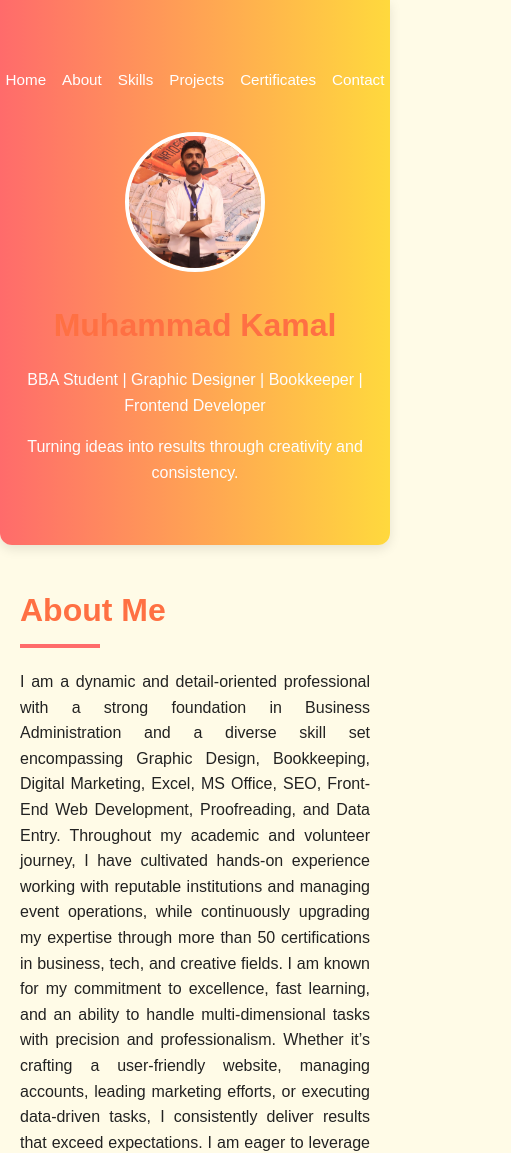
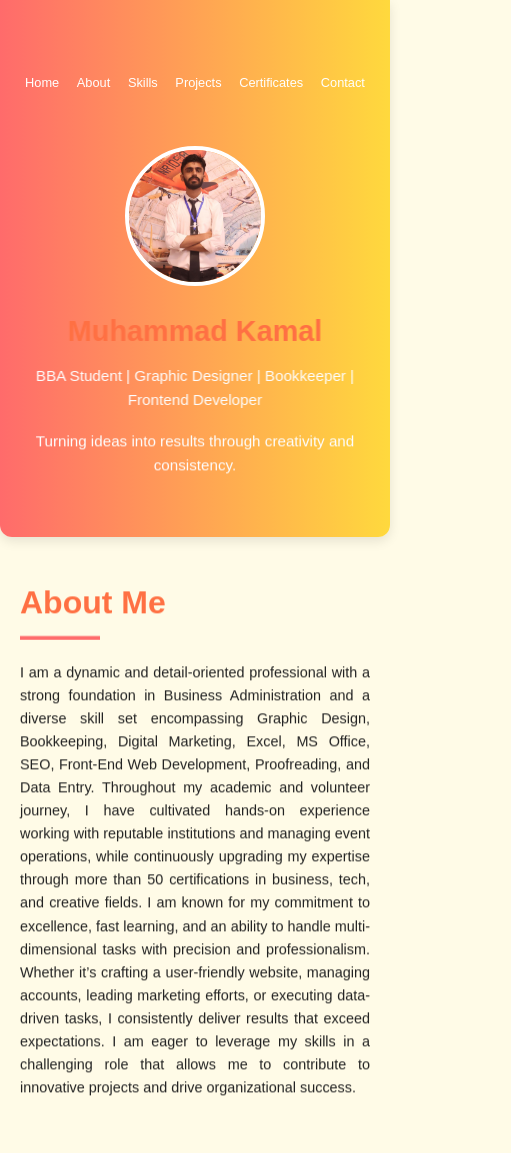
Before and after one commit to Muhammad-Kamal-Asif/Portfolio, a plain HTML site: page index.html in a window 390 px wide. Shown: the top 1153 px of the page, 511 px wide, since content can reach past the window. Drawn offline with Linux system fonts and the light colour scheme; a web font is replaced by a local one.

Commit message:
Adding Responsiveness to Portfolio Landing Page

```diff
--- a/css/creative-theme.css
+++ b/css/creative-theme.css
@@ -412,3 +412,48 @@ a:hover {
 .timeline-content p {
   line-height: 1.6;
 }
+
+/* Specific tweaks for Galaxy A21s and similar mid-size phones */
+@media (max-width: 400px) {
+  .hero {
+    padding: 4rem 1rem;
+    border-radius: 0 0 30px 30px;
+  }
+
+  .hero h1 {
+    font-size: 1.8rem;
+    line-height: 1.2;
+  }
+
+  .hero p {
+    font-size: 0.95rem;
+  }
+
+  nav {
+    flex-wrap: wrap;
+    gap: 8px;
+  }
+
+  nav a {
+    font-size: 0.8rem;
+    margin: 0.3rem;
+  }
+
+  .skill-icons img {
+    width: 2rem;
+    margin: 0.4rem;
+  }
+
+  .project-card, .cert-card {
+    margin: 0.5rem auto;
+    max-width: 95%;
+  }
+
+  .about p, .timeline-content p {
+    font-size: 0.9rem;
+  }
+
+  .contact p {
+    font-size: 0.9rem;
+  }
+}
--- a/index.html
+++ b/index.html
@@ -99,7 +99,7 @@
   <div class="project-grid">
 
     <div class="project-card scroll-effect slide-in-left">
-      <img src="assets/images/project1.png" alt="Project 1">
+      <img src="assets/projects/Portfolio Landing Page.png" alt="Project 1">
       <div class="project-info">
         <h3>Landing Page</h3>
         <p>A modern responsive landing page built using HTML, CSS, and Flexbox.</p>
```
Also changed, not shown: assets/projects/Portfolio Landing Page.PNG (added).
